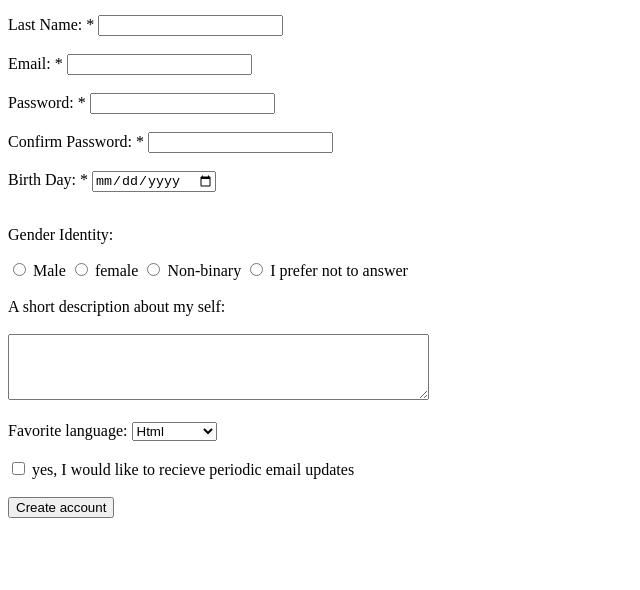
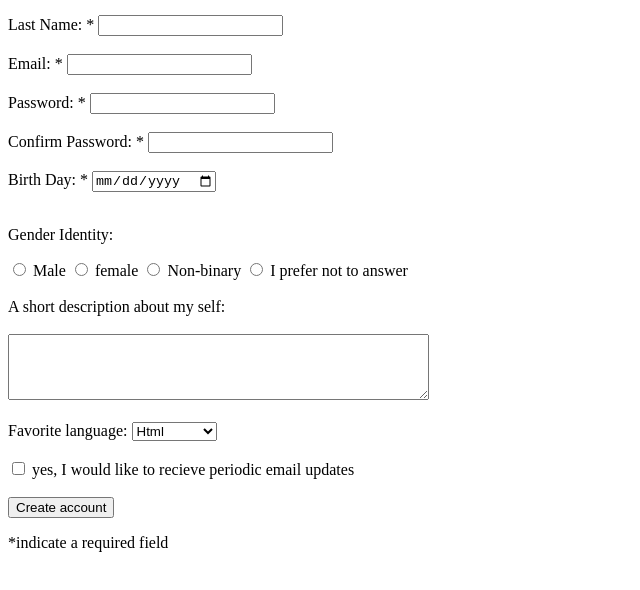
Before and after one commit to Nardos-L/registration_form, a plain HTML site: page index.html in a window 1280 px wide. Shown: the part 104-694 px from the top of the page, without its empty margins (0-640 px from the left). Drawn offline with Linux system fonts and the light colour scheme.

Commit message:
form commit

```diff
--- a/index.html
+++ b/index.html
@@ -56,9 +56,7 @@
         <input type="checkbox">
         <label for="">yes, I would like to recieve periodic email updates</label><br><br>
         <button type="buttton">Create account</button>
-
-
-
+        <p>*indicate a required field</p>
     </form>
 
 </body>
```
